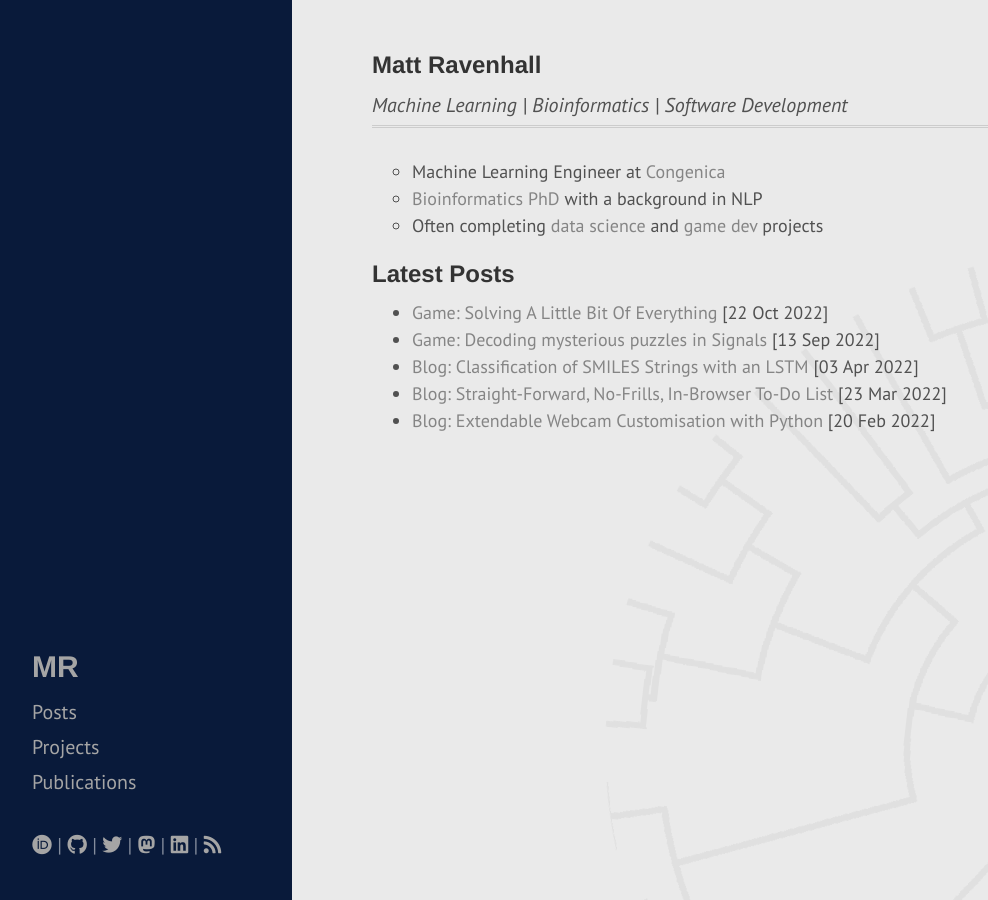
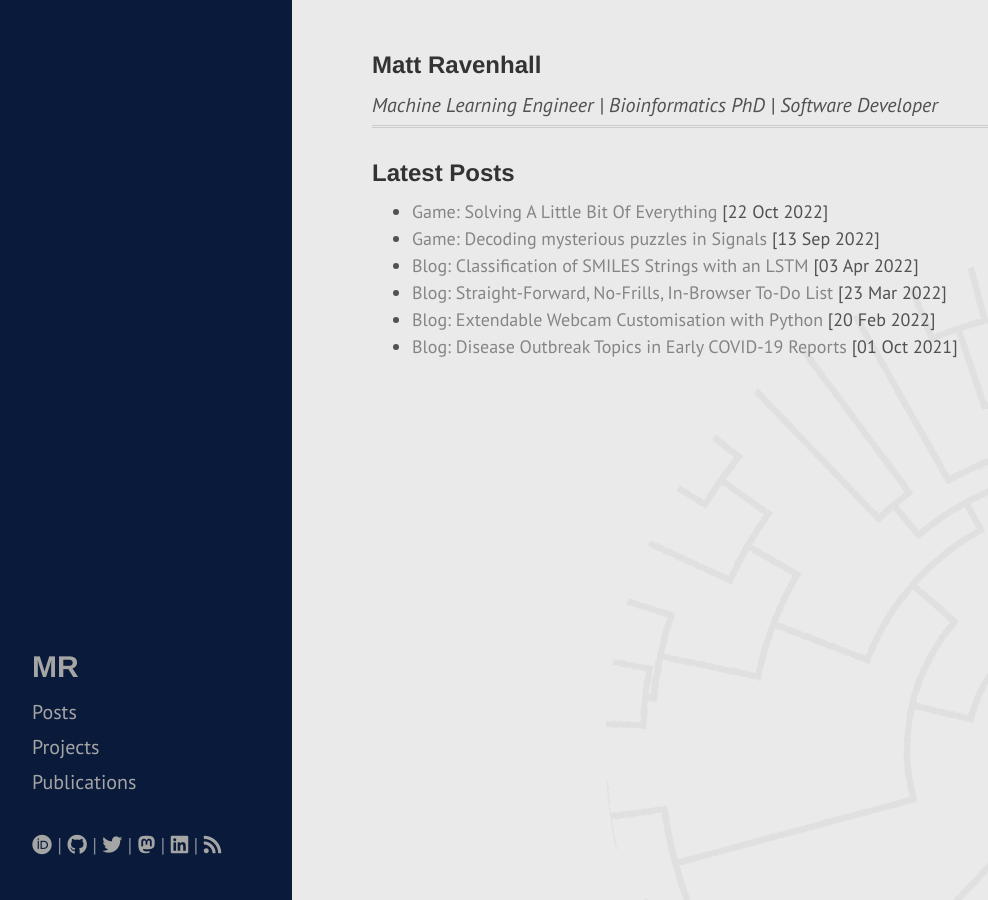
Before and after one commit to mattravenhall/mattravenhall.github.io, a Jekyll site: the page built from index.html, in a window 1280 px wide. Shown: the whole page, without its empty margins (8-996 px from the left). Built offline with Jekyll 4.4.1, drawn with Linux system fonts in a browser that asks for light colours.

Commit message:
Refining index.html

```diff
--- a/index.html
+++ b/index.html
@@ -5,18 +5,12 @@ title: Home
 
 <div class="blurb">
   <h2>Matt Ravenhall</h2>
-  <i>Machine Learning | Bioinformatics | Software Development</i>
+  <i>Machine Learning Engineer | Bioinformatics PhD | Software Developer</i>
   <hr class="title">
-
-  <ul style="list-style-type: circle">
-    <li>Machine Learning Engineer at <a href="https://www.congenica.com/">Congenica</a></li>
-    <li><a href="https://researchonline.lshtm.ac.uk/id/eprint/4653632/">Bioinformatics PhD</a> with a background in NLP</li>
-    <li>Often completing <a href="/projects">data science</a> and <a href="https://mattravenhall.itch.io/">game dev</a> projects</li>
-  </ul>
 
   <h2>Latest Posts</h2>
   <ul>
-    {% for post in site.posts limit:5 %}
+    {% for post in site.posts limit:6 %}
     <li><a href="{{ post.url }}">{{ post.title }}</a> [{{ post.date | date_to_string }}]</li>
     {% endfor %}
   </ul>
```
